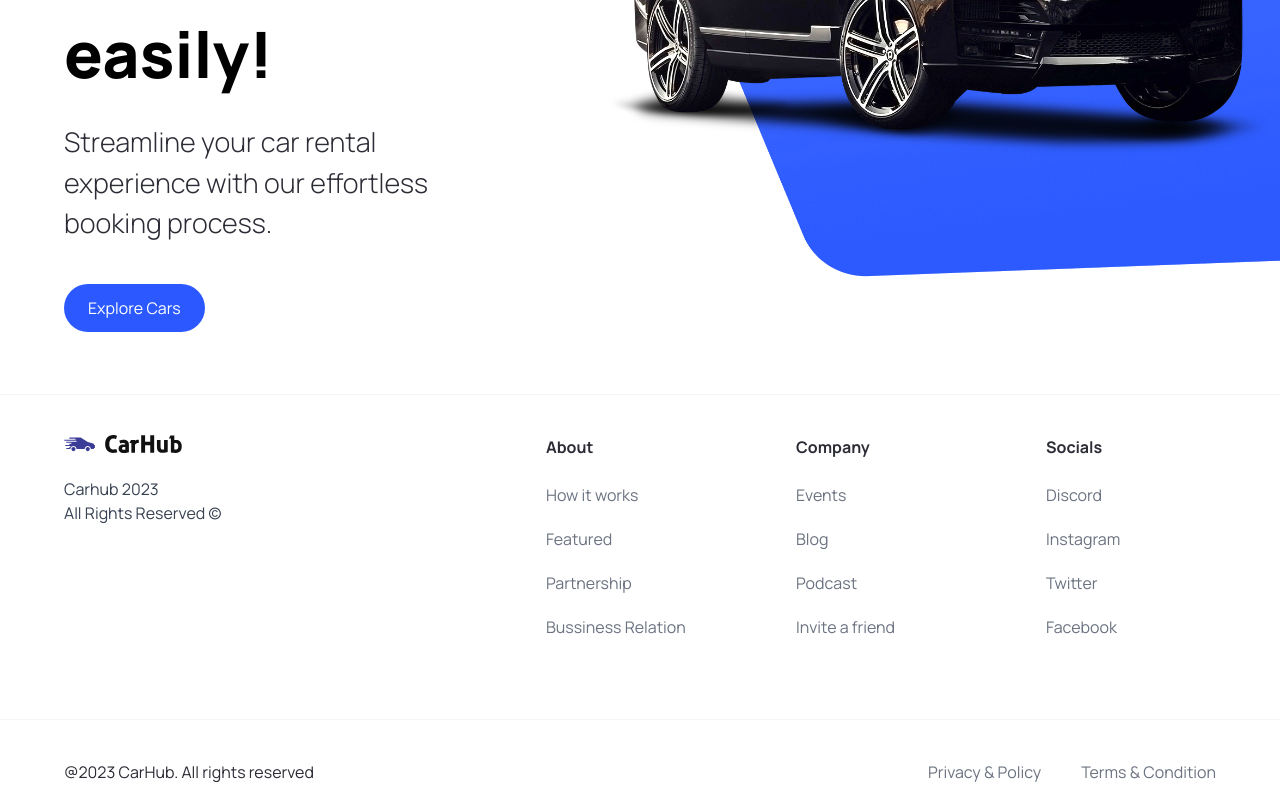
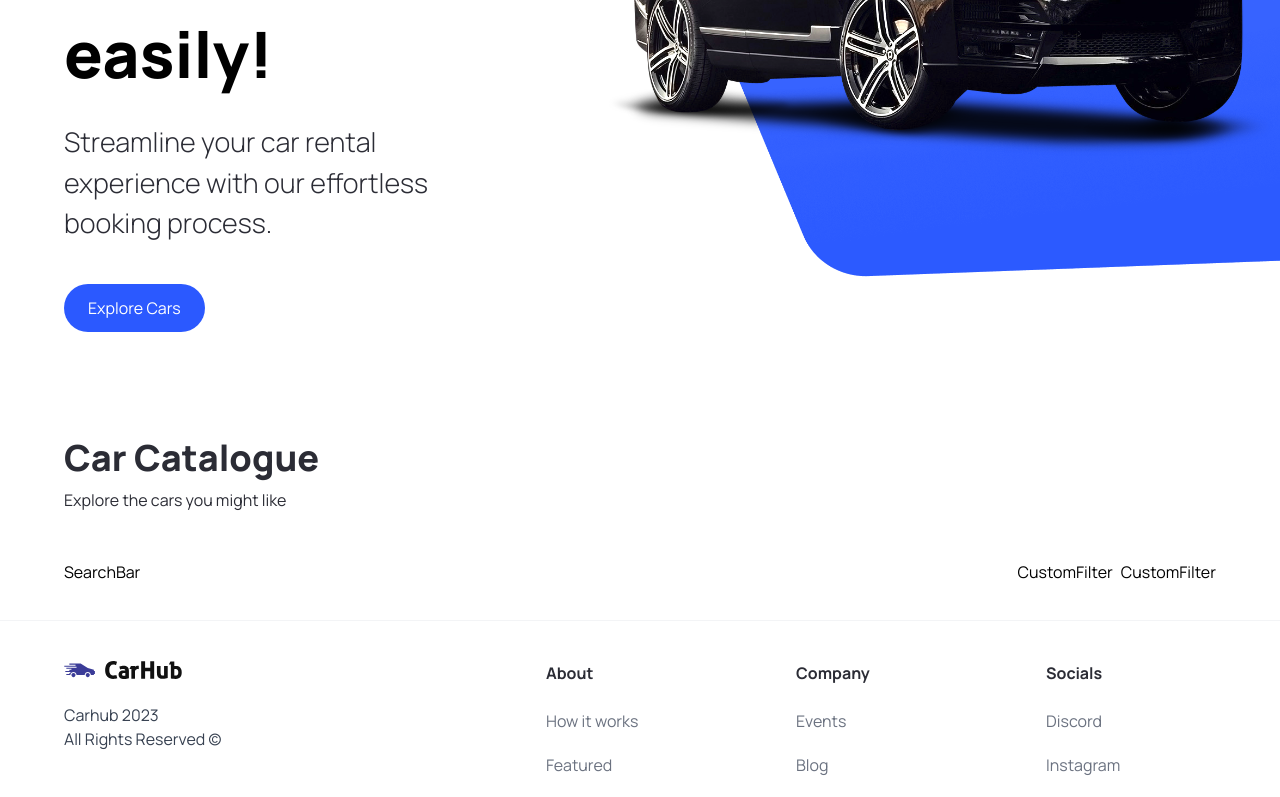
Before and after one commit to kostas39/Car-Hub, a Next.js app: page / in a window 1280 px wide. Shown: the part 426-1223 px from the top of the page. Built offline with nearby package versions, Linux system fonts and the light colour scheme.

Commit message:
car catalogue

```diff
--- a/app/page.tsx
+++ b/app/page.tsx
@@ -1,10 +1,29 @@
 import Image from 'next/image'
-import { Hero } from '@/components'
+import { CustomFilter, Hero, SearchBar } from '@/components'
 
 export default function Home() {
   return (
     <main className="overflow-hidden">
       <Hero />
+
+      <div className="mt-12 padding-x padding-y max-width" id="discover">
+
+        <div className="home__text-container">
+          <h1 className="text-4xl font-extrabold">
+            Car Catalogue
+          </h1>
+          <p>Explore the cars you might like</p>
+        </div>
+
+        <div className="home__filters">
+          <SearchBar />
+
+          <div className="home__filter-container">
+            <CustomFilter title="fuel"/>
+            <CustomFilter title="year"/>
+          </div>
+        </div>
+      </div>
     </main>
   )
 }
--- /dev/null
+++ b/components/CustomFilter.tsx
@@ -0,0 +1,9 @@
+import React from 'react'
+
+const CustomFilter = () => {
+  return (
+    <div>CustomFilter</div>
+  )
+}
+
+export default CustomFilter
--- /dev/null
+++ b/components/SearchBar.tsx
@@ -0,0 +1,9 @@
+import React from 'react'
+
+const SearchBar = () => {
+  return (
+    <div>SearchBar</div>
+  )
+}
+
+export default SearchBar
--- a/components/index.ts
+++ b/components/index.ts
@@ -2,10 +2,14 @@ import Hero from "./Hero";
 import CustomButton from "./CustomButton";
 import Navbar from "./Navbar";
 import Footer from "./Footer";
+import SearchBar from "./SearchBar";
+import CustomFilter from "./CustomFilter";
 
 export {
   Hero,
   CustomButton,
   Navbar,
-  Footer
+  Footer,
+  SearchBar,
+  CustomFilter
 }
```
